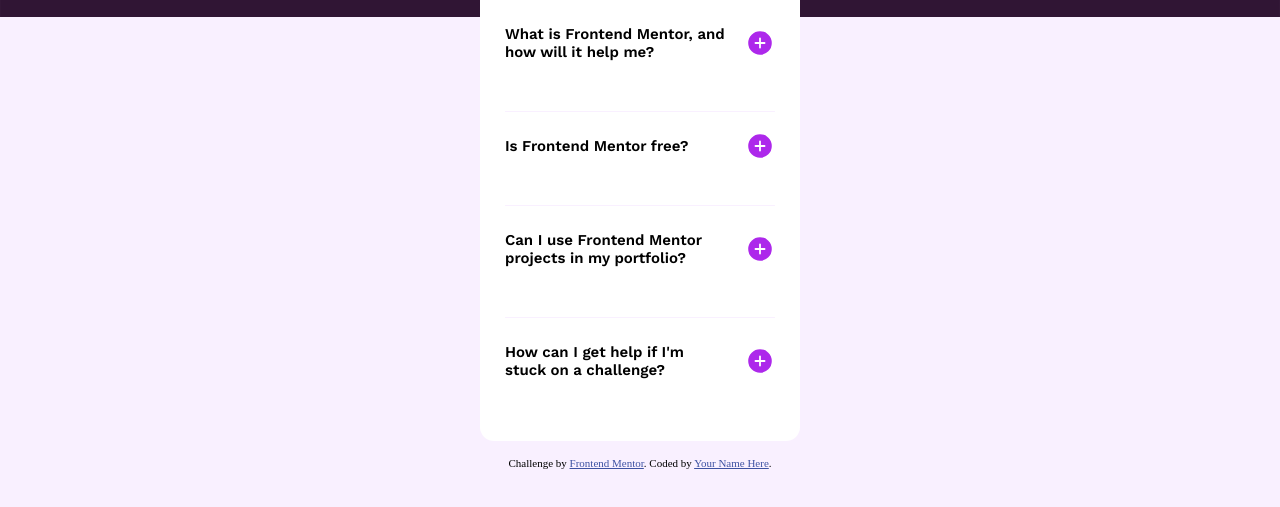
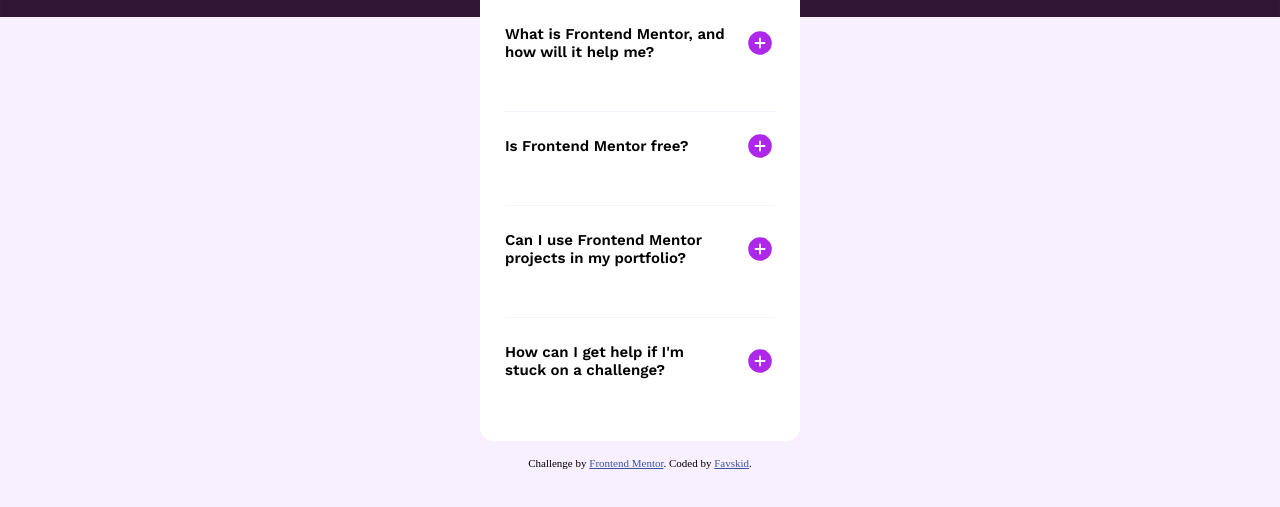
Before and after one commit to Favskid/FAQ-accordion, a plain HTML site: page index.html in a window 1280 px wide. Shown: the part 267-774 px from the top of the page. Drawn offline with Linux system fonts and the light colour scheme.

Commit message:
added html codes

```diff
--- a/index.html
+++ b/index.html
@@ -77,7 +77,7 @@
   </main>
   <div class="attribution">
     Challenge by <a href="https://www.frontendmentor.io?ref=challenge" target="_blank">Frontend Mentor</a>.
-    Coded by <a href="https://github.com/Favskid/FAQ-accordion">Your Name Here</a>.
+    Coded by <a href="https://github.com/Favskid/FAQ-accordion">Favskid</a>.
   </div>
   <script src="faq.js"></script>
 </body>
```
